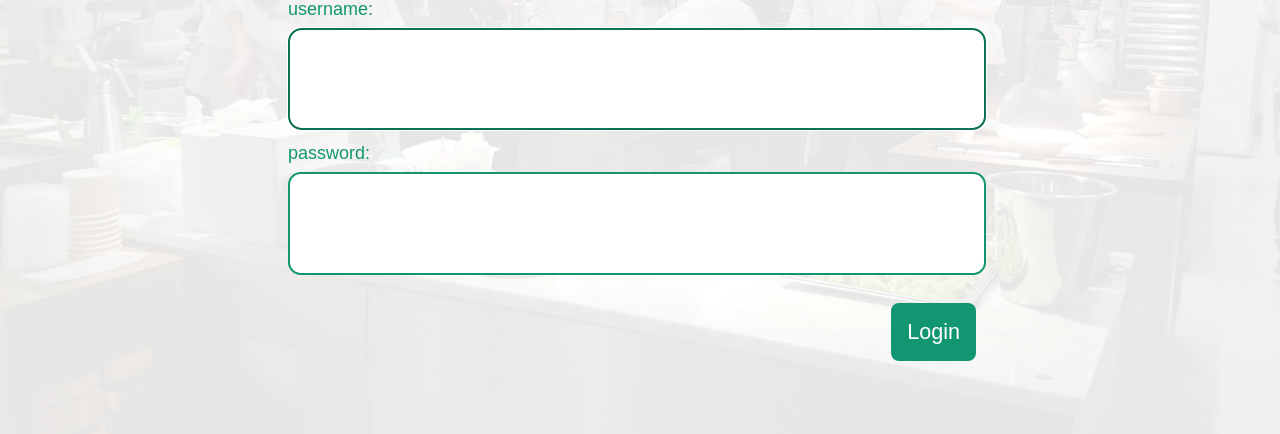
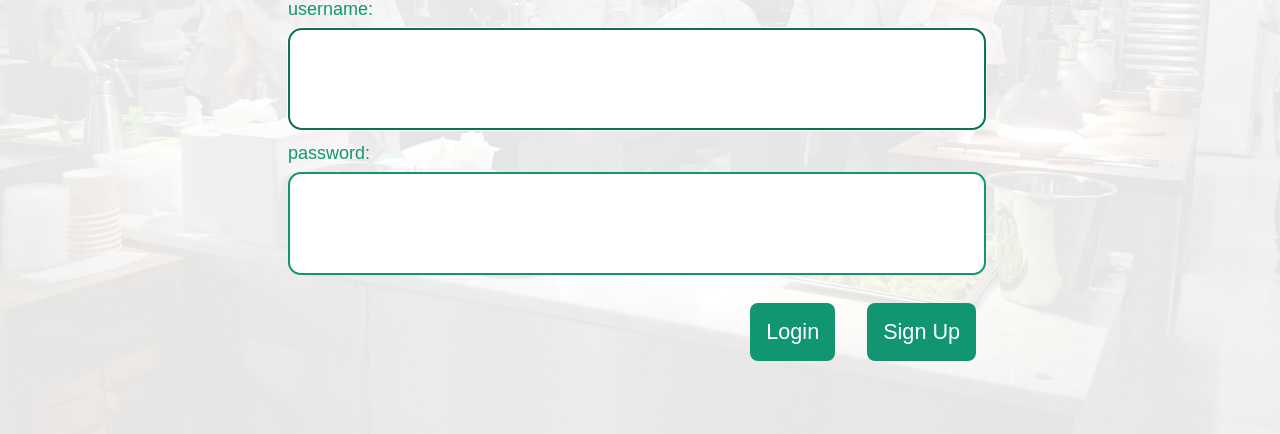
Before and after one commit to jbierc/django_delights, a Django app: page /account/login/ in a window 1280 px wide. Shown: the part 277-711 px from the top of the page. Run offline with Django 4.2, Linux system fonts and the light colour scheme.

Commit message:
adding sign up button

```diff
--- a/django_delights/delights_app/templates/registration/login.html
+++ b/django_delights/delights_app/templates/registration/login.html
@@ -11,6 +11,7 @@
   {{ form.as_p }}
   <div class="buttonrow">
     <button type="submit" value="Login">Login</button>
+    <button onclick="location.href='{% url 'signup' %}'" type="button">Sign Up</button>
   </div>
 </form>
 {% else %}
```
